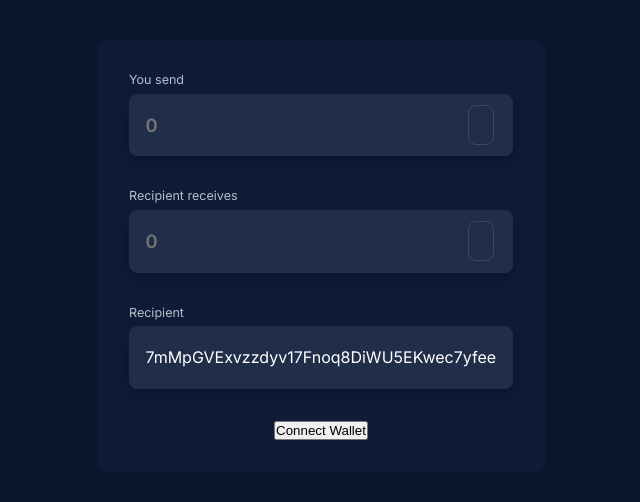
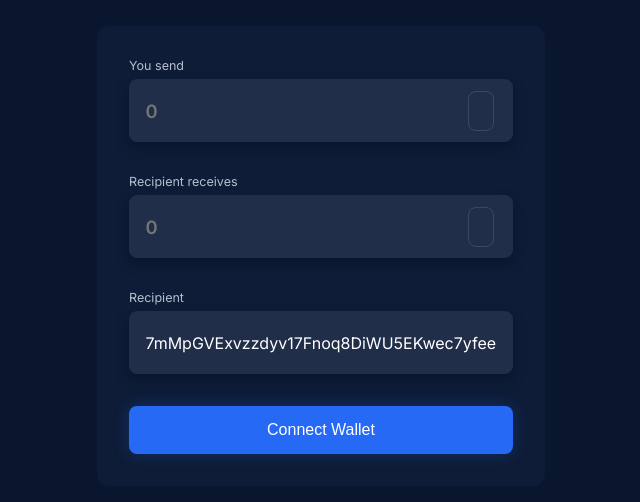
Before and after one commit to dimosmera/glueprotocol, a Next.js app: page / in a window 1280 px wide. Shown: the part 144-646 px from the top of the page, without its empty margins (319-959 px from the left). Built offline with nearby package versions, Linux system fonts and the light colour scheme; no server answers; what @solana/web3.js would draw is missing.

Commit message:
Update SwapButton styles and text

```diff
--- a/src/components/SwapButton/SwapButton.module.css
+++ b/src/components/SwapButton/SwapButton.module.css
@@ -0,0 +1,18 @@
+.button {
+  box-shadow: rgb(38 105 245 / 25%) 0px 0px 16px;
+  border: none;
+  background-color: var(--dodger-blue);
+  color: var(--white);
+
+  width: 100%;
+  height: 48px;
+  border-radius: 8px;
+  cursor: pointer;
+  font-size: var(--font-size-md);
+
+  transition: background-color 250ms cubic-bezier(0.4, 0, 0.2, 1) 0ms;
+}
+
+.button:hover {
+  background-color: var(--denim);
+}
--- a/src/components/SwapButton/SwapButton.tsx
+++ b/src/components/SwapButton/SwapButton.tsx
@@ -14,6 +14,8 @@ import useGetPhantomContext from "context/PhantomProvider/useGetPhantomContext";
 import getMainnetConnection from "utils/getMainnetConnection";
 import useFetchSwapTransaction from "services/api/useFetchSwapTransaction";
 import { useUserInputs } from "context/UserInputsProvider/UserInputsProvider";
+
+import styles from "./SwapButton.module.css";
 
 const SwapButton = () => {
   const { publicKey, signAndSendTransaction, detectPhantom, connect } =
@@ -148,8 +150,8 @@ const SwapButton = () => {
   };
 
   return (
-    <button onClick={handleSwap}>
-      {!publicKey ? "Connect Wallet" : "Swap"}
+    <button onClick={handleSwap} className={styles.button}>
+      {!publicKey ? "Connect Wallet" : "Swap & Transfer"}
     </button>
   );
 };
--- a/src/styles/designTokens.css
+++ b/src/styles/designTokens.css
@@ -11,6 +11,7 @@
   --fiord: #3A4861;
   --heather: #B7BECB;
   --dodger-blue: #2669F5;
+  --denim: #0f4ED6;
 
   --font-size-xxs: 0.585rem;
   --font-size-xs: 0.685rem;
```
